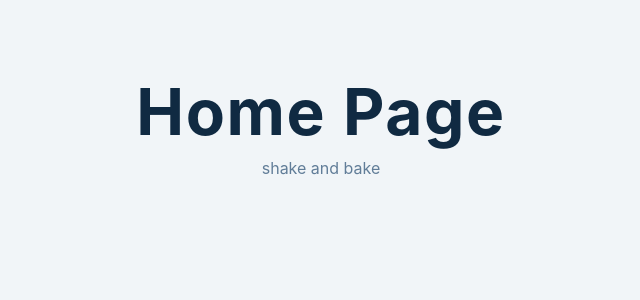
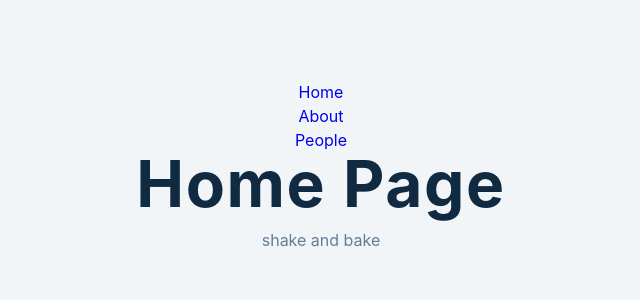
Before and after one commit to eslamsobhy/react-learning, a React (Create React App) app: page / in a window 1280 px wide. Shown: the top 300 px of the page, without its empty margins (319-959 px from the left). Built offline with nearby package versions, Linux system fonts and the light colour scheme.

Commit message:
added the Links

```diff
--- a/src/App.js
+++ b/src/App.js
@@ -1,12 +1,13 @@
 import React from "react";
 import Setup from "./tutorial/11-react-router/setup";
 import { BrowserRouter as Router } from "react-router-dom";
+import Navbar from "./tutorial/11-react-router/setup/Navbar";
 
 function App() {
   return (
     <div className="container">
       <Router>
-        {" "}
+        <Navbar />
         <Setup />
       </Router>
     </div>
--- a/src/tutorial/11-react-router/setup/Error.js
+++ b/src/tutorial/11-react-router/setup/Error.js
@@ -4,6 +4,9 @@ const Error = () => {
   return (
     <div>
       <h1>Error 404 Not Found</h1>
+      <Link to="/" className="btn">
+        Back Home
+      </Link>
     </div>
   );
 };
--- a/src/tutorial/11-react-router/setup/Navbar.js
+++ b/src/tutorial/11-react-router/setup/Navbar.js
@@ -1,7 +1,19 @@
-import React from 'react';
-import { Link } from 'react-router-dom';
+import React from "react";
+import { Link } from "react-router-dom";
 const Navbar = () => {
-  return <nav>navbar</nav>;
+  return (
+    <ul>
+      <li>
+        <Link to="/">Home</Link>
+      </li>
+      <li>
+        <Link to="/about">About</Link>
+      </li>
+      <li>
+        <Link to="/people">People</Link>
+      </li>
+    </ul>
+  );
 };
 
 export default Navbar;
```
